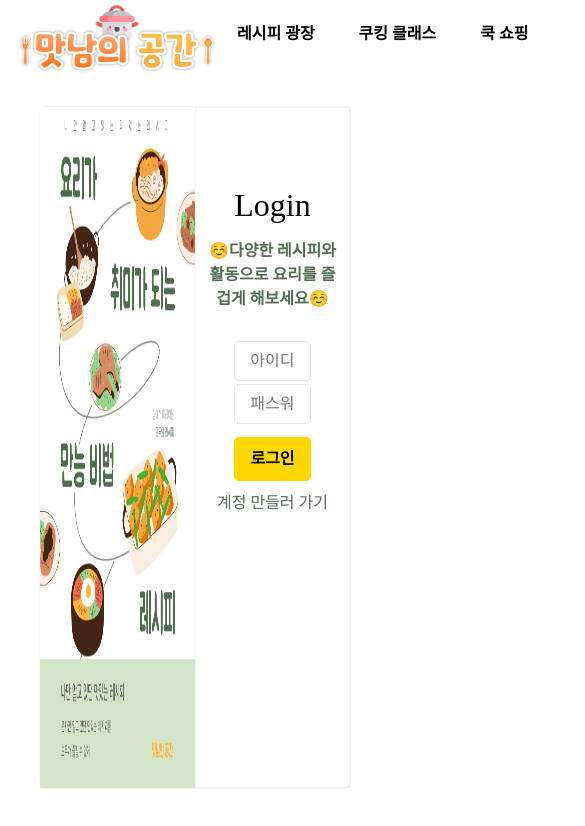
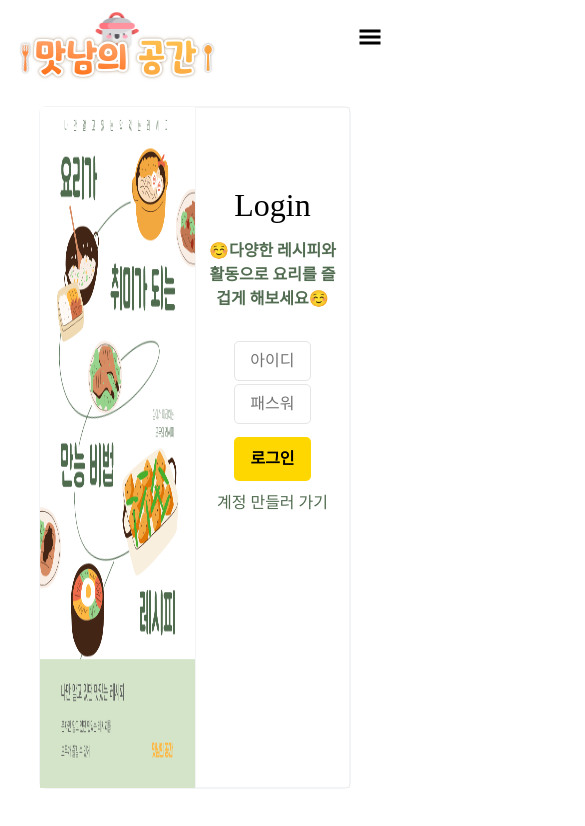
Before and after one commit to inseongei/Cooking, a React (Create React App) app: page / in a window 390 px wide. Shown: the top 826 px of the page, 585 px wide, since content can reach past the window. Built offline with nearby package versions, Linux system fonts and the light colour scheme; the HTML template or start-up script is replaced by a standard one; a web font is replaced by a local one.

Commit message:
헤더 반응형 처리완료

```diff
--- a/src/components/Header.jsx
+++ b/src/components/Header.jsx
@@ -1,11 +1,14 @@
-import React from "react";
+import React, { useState } from "react";
 import styled from "styled-components";
 import Logo from "../asset/Logo.png";
 import { BsDoorClosed } from "react-icons/bs";
+import { GiHamburgerMenu } from "react-icons/gi";
 
 export default function Header() {
+  const [menu, setMenu] = useState(false);
   return (
-    <Container>
+    <Container menu={menu.toString()}>
+      <div className="header-container">
         <div className="logo">
           <img src={Logo} alt="로고" className="logo-img" />
         </div>
@@ -13,21 +16,25 @@ export default function Header() {
           <li>레시피 광장</li>
           <li>쿠킹 클래스</li>
           <li>쿡 쇼핑</li>
+          <li className="menu-login">로그인</li>
         </ul>
         <div className="login-box">
           <BsDoorClosed className="login-btn" />
+        </div>
+        <GiHamburgerMenu className="Menu-icon" onClick={() => setMenu(!menu)} />
       </div>
     </Container>
   );
 }
 
 const Container = styled.div`
+  width: 100%;
+  height: 8vh;
+  .header-container {
     display: flex;
     justify-content: space-between;
     align-items: center;
-  width: 100%;
-  height: 8vh;
-
+  }
   .logo {
     display: flex;
     align-items: center;
@@ -69,4 +76,65 @@ const Container = styled.div`
     cursor: pointer;
     color: #ffd700;
   }
+
+  .Menu-icon {
+    display: none;
+    font-size: 1.5rem;
+    position: absolute;
+    right: 2%;
+    top: 3%;
+    cursor: pointer;
+  }
+
+  .menu-login {
+    display: none;
+  }
+
+  @media screen and (max-width: 768px) {
+    .header-container {
+      align-items: flex-start;
+      flex-direction: column;
+    }
+    .Menu-list {
+      display: ${(props) => (props.menu === "true" ? "flex" : "none")};
+      flex-direction: column;
+      align-items: center;
+      width: 100%;
+      transition: all 0.2s ease 0s;
+      z-index: 1;
+      background-color: #fff;
+    }
+
+    .Menu-list li:nth-child(1) {
+    }
+
+    .Menu-list li {
+      width: 100%;
+      text-align: center;
+      border-bottom: 1px solid rgb(229, 229, 229);
+    }
+
+    .login-box {
+      width: 100%;
+      display: flex;
+      justify-content: center;
+      display: none;
+    }
+
+    .login-btn {
+      display: ${(props) => (props.menu === "true" ? "block" : "none")};
+    }
+
+    .Menu-icon {
+      display: block;
+    }
+
+    .menu-login {
+      display: block;
+    }
+
+    .Menu-list li:hover {
+      background-color: #fff;
+    }
+  }
 `;
```
Lines whose indentation alone changed are shown as unchanged.
